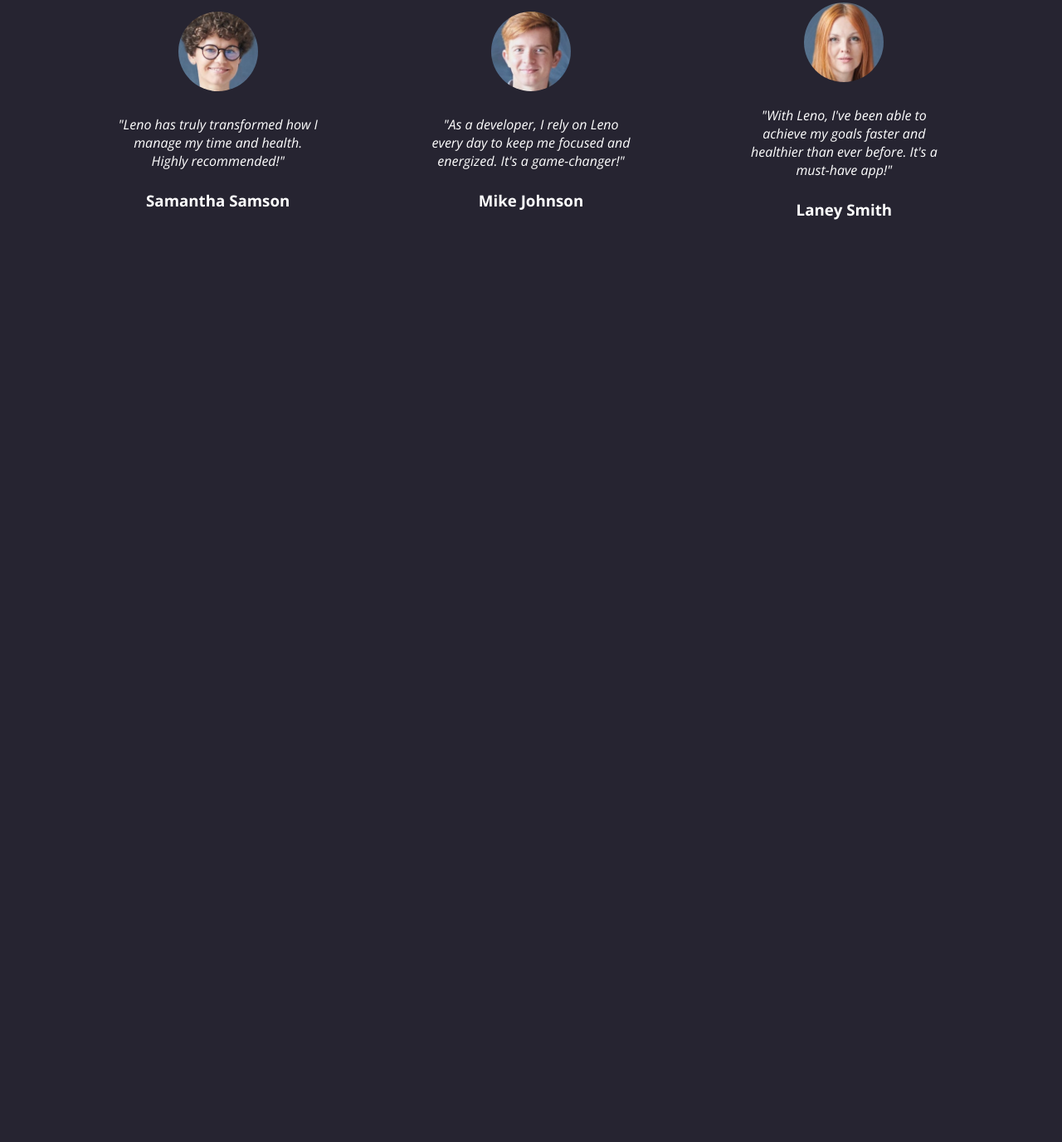
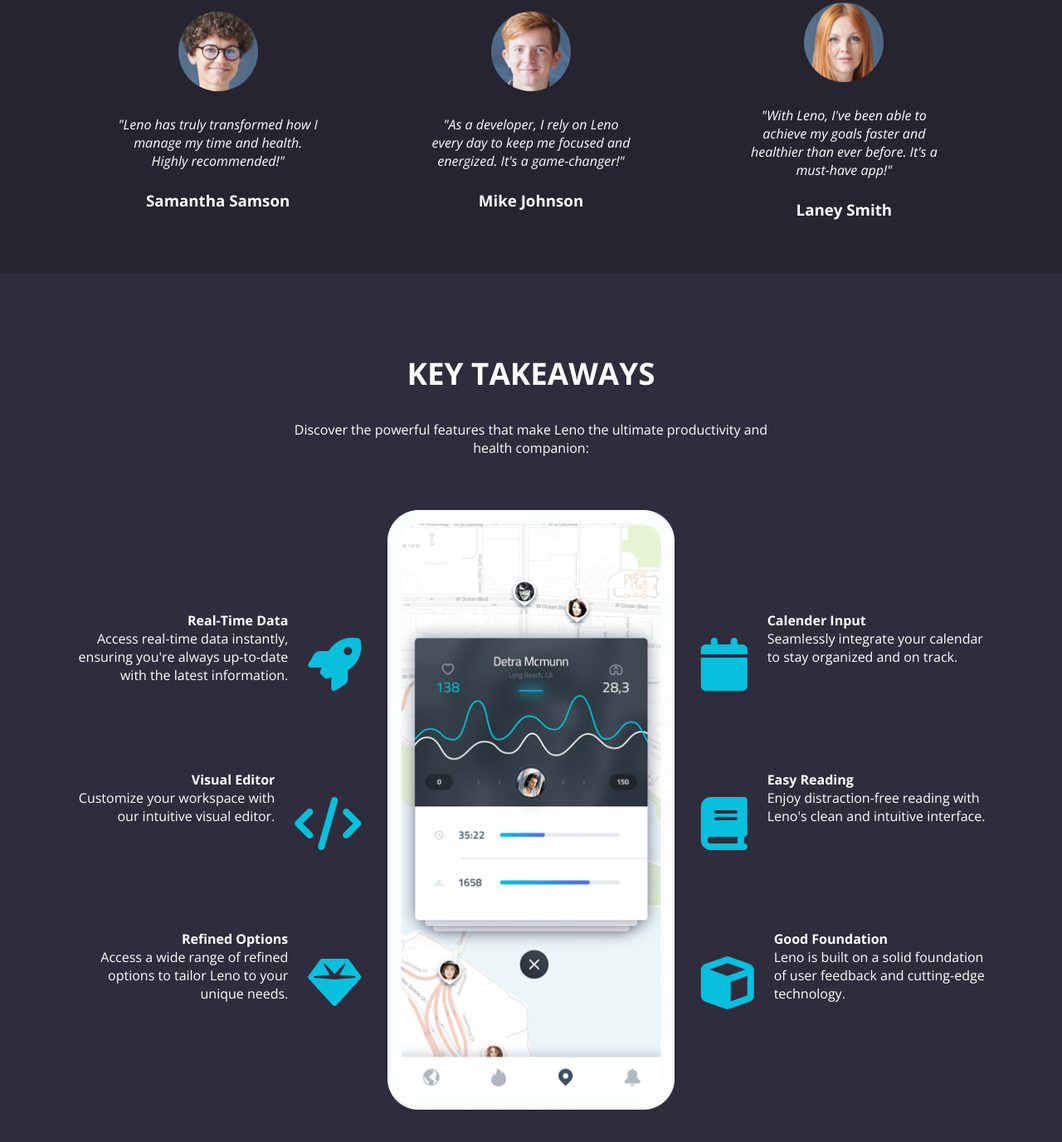
Before and after one commit to aaniket-01/leno-health-productivity, a plain HTML site: page index.html in a window 1280 px wide. Shown: the part 978-2355 px from the top of the page at 83% size. Before the commit the page ends 1307 px from the top, so only its background shows below. Drawn offline with nearby package versions, Linux system fonts and the light colour scheme.

Commit message:
features section

```diff
--- a/css/styles.css
+++ b/css/styles.css
@@ -232,6 +232,67 @@ img {
   margin-bottom: 1.5rem;
 }
 
+.features {
+  background-color: var(--tertiary-color);
+  padding: 6rem 2rem;
+}
+
+.features__container {
+  text-align: center;
+}
+
+.features__title {
+  font-size: 2.3rem;
+  margin-bottom: 2rem;
+  text-transform: uppercase;
+}
+
+.features__description {
+  max-width: 600px;
+  margin: 1rem auto 4rem;
+}
+
+.features__grid {
+  display: grid;
+  grid-template-columns: repeat(3, 1fr);
+  gap: 2rem;
+}
+
+.features__grid-column {
+  display: flex;
+  flex-direction: column;
+  align-items: center;
+  justify-content: center;
+  gap: 6rem;
+}
+
+.features__grid-item {
+  display: flex;
+  align-items: start;
+  justify-content: start;
+  text-align: right;
+  gap: 1.5rem;
+}
+
+.features__grid-item-text-title {
+  font-size: 1.3rem;
+  font-weight: 600;
+  margin-bottom: 1rem;
+}
+
+.features__grid-item-icon {
+  margin-top: 2rem;
+}
+
+.features__grid-item-icon i {
+  color: var(--primary-color);
+}
+
+.features__grid-column-right .features__grid-item {
+  flex-direction: row-reverse;
+  text-align: left;
+}
+
 /* media queries */
 
 @media (max-width: 992px) {
--- a/index.html
+++ b/index.html
@@ -168,6 +168,104 @@
       </div>
     </section>
 
+    <section class="features" id="features">
+      <div class="features__container container">
+        <div class="features__content">
+          <h2 class="features__title">Key Takeaways</h2>
+          <p class="features__description">
+            Discover the powerful features that make Leno the ultimate
+            productivity and health companion:
+          </p>
+          <div class="features__grid">
+            <div class="features__grid-column features__grid-column-left">
+              <div class="features__grid-item">
+                <div class="features__grid-item-text">
+                  <h4 class="features__grid-item-text">Real-Time Data</h4>
+                  <p class="features__grid-item-text-description">
+                    Access real-time data instantly, ensuring you're always
+                    up-to-date with the latest information.
+                  </p>
+                </div>
+                <div class="features__grid-item-icon">
+                  <i class="fas fa-rocket fa-4x"></i>
+                </div>
+              </div>
+
+              <div class="features__grid-item">
+                <div class="features__grid-item-text">
+                  <h4 class="features__grid-item-text">Visual Editor</h4>
+                  <p class="features__grid-item-text-description">
+                    Customize your workspace with our intuitive visual editor.
+                  </p>
+                </div>
+                <div class="features__grid-item-icon">
+                  <i class="fas fa-code fa-4x"></i>
+                </div>
+              </div>
+
+              <div class="features__grid-item">
+                <div class="features__grid-item-text">
+                  <h4 class="features__grid-item-text">Refined Options</h4>
+                  <p class="features__grid-item-text-description">
+                    Access a wide range of refined options to tailor Leno to
+                    your unique needs.
+                  </p>
+                </div>
+                <div class="features__grid-item-icon">
+                  <i class="fas fa-gem fa-4x"></i>
+                </div>
+              </div>
+            </div>
+
+            <div class="features__grid-column features__grid-column-center">
+              <img src="./images/features-smartphone-1.png" alt="" />
+            </div>
+
+            <div class="features__grid-column features__grid-column-right">
+              <div class="features__grid-item">
+                <div class="features__grid-item-text">
+                  <h4 class="features__grid-item-text">Calender Input</h4>
+                  <p class="features__grid-item-text-description">
+                    Seamlessly integrate your calendar to stay organized and on
+                    track.
+                  </p>
+                </div>
+                <div class="features__grid-item-icon">
+                  <i class="fas fa-calendar fa-4x"></i>
+                </div>
+              </div>
+
+              <div class="features__grid-item">
+                <div class="features__grid-item-text">
+                  <h4 class="features__grid-item-text">Easy Reading</h4>
+                  <p class="features__grid-item-text-description">
+                    Enjoy distraction-free reading with Leno's clean and
+                    intuitive interface.
+                  </p>
+                </div>
+                <div class="features__grid-item-icon">
+                  <i class="fas fa-book fa-4x"></i>
+                </div>
+              </div>
+
+              <div class="features__grid-item">
+                <div class="features__grid-item-text">
+                  <h4 class="features__grid-item-text">Good Foundation</h4>
+                  <p class="features__grid-item-text-description">
+                    Leno is built on a solid foundation of user feedback and
+                    cutting-edge technology.
+                  </p>
+                </div>
+                <div class="features__grid-item-icon">
+                  <i class="fas fa-cube fa-4x"></i>
+                </div>
+              </div>
+            </div>
+          </div>
+        </div>
+      </div>
+    </section>
+
     <script src="./js/script.js"></script>
   </body>
 </html>
```
